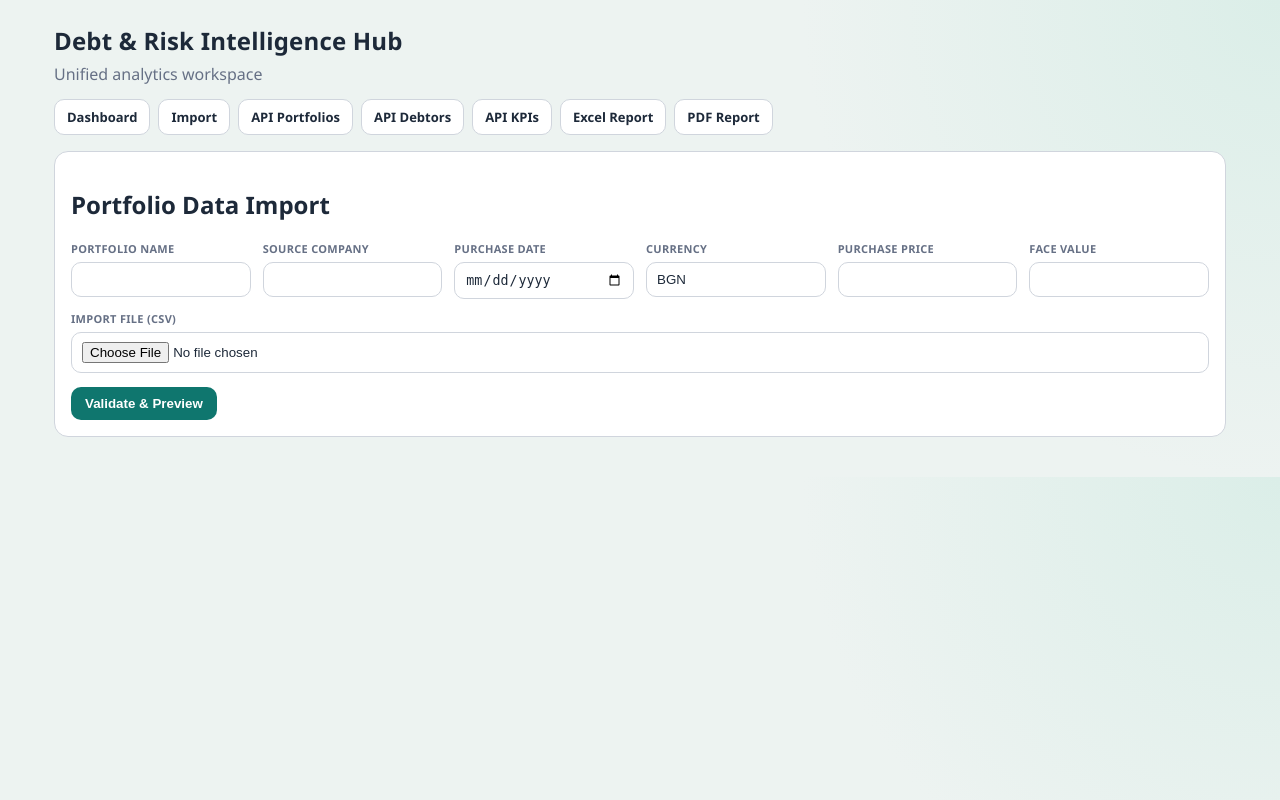
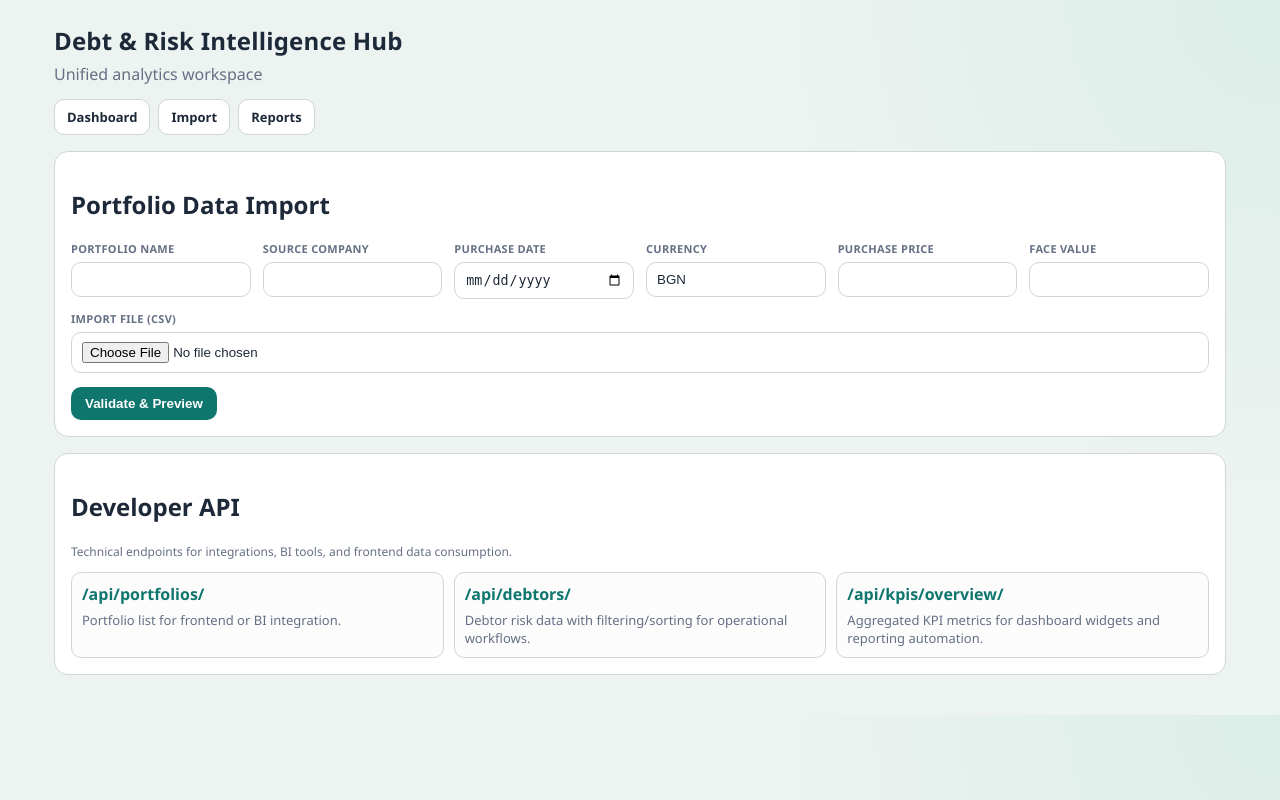
Before and after one commit to vegaFlex/debt-risk-intelligence-hub, a Django app: page /portfolio/import/ in a window 1280 px wide. Run offline with Django 5.2, Linux system fonts and the light colour scheme.

Commit message:
feat: add report preview page and separate developer API section

```diff
--- a/apps/dashboard/templates/dashboard/management_dashboard.html
+++ b/apps/dashboard/templates/dashboard/management_dashboard.html
@@ -40,8 +40,7 @@
     <div class="actions">
       <button type="submit" class="btn btn-primary">Apply Filters</button>
       <a href="?" class="btn btn-secondary">Reset</a>
-      <a class="btn btn-secondary" href="/reports/management/excel/?date_from={{ filters.date_from }}&date_to={{ filters.date_to }}">Download Excel</a>
-      <a class="btn btn-secondary" href="/reports/management/pdf/?date_from={{ filters.date_from }}&date_to={{ filters.date_to }}">Download PDF</a>
+      <a class="btn btn-secondary" href="/reports/management/?date_from={{ filters.date_from }}&date_to={{ filters.date_to }}">Open Report Preview</a>
     </div>
   </form>
 </section>
--- a/apps/reports/urls.py
+++ b/apps/reports/urls.py
@@ -1,9 +1,10 @@
 from django.urls import path
 
-from apps.reports.views import ManagementExcelReportView, ManagementPdfReportView
+from apps.reports.views import ManagementExcelReportView, ManagementPdfReportView, ManagementReportPreviewView
 
 
 urlpatterns = [
+    path('management/', ManagementReportPreviewView.as_view(), name='report-management-preview'),
     path('management/excel/', ManagementExcelReportView.as_view(), name='report-management-excel'),
     path('management/pdf/', ManagementPdfReportView.as_view(), name='report-management-pdf'),
 ]
--- a/static/css/app.css
+++ b/static/css/app.css
@@ -145,3 +145,26 @@ th { background: #f9fafb; font-size: 11px; text-transform: uppercase; color: var
   .app-shell { padding: 14px; }
   .brand { font-size: 22px; }
 }
+
+.dev-api { margin-top: 10px; }
+.api-grid {
+  display: grid;
+  grid-template-columns: repeat(auto-fit, minmax(250px, 1fr));
+  gap: 10px;
+}
+.api-item {
+  border: 1px solid var(--border);
+  border-radius: 10px;
+  padding: 10px;
+  background: #fcfcfd;
+}
+.api-item a {
+  font-weight: 700;
+  color: var(--brand);
+  text-decoration: none;
+}
+.api-item p {
+  margin: 6px 0 0;
+  color: var(--muted);
+  font-size: 13px;
+}
--- a/templates/base_app.html
+++ b/templates/base_app.html
@@ -19,11 +19,7 @@
     <nav class="nav">
       <a href="/dashboard/">Dashboard</a>
       <a href="/portfolio/import/">Import</a>
-      <a href="/api/portfolios/">API Portfolios</a>
-      <a href="/api/debtors/">API Debtors</a>
-      <a href="/api/kpis/overview/">API KPIs</a>
-      <a href="/reports/management/excel/">Excel Report</a>
-      <a href="/reports/management/pdf/">PDF Report</a>
+      <a href="/reports/management/">Reports</a>
     </nav>
 
     {% if messages %}
@@ -35,6 +31,25 @@
     {% endif %}
 
     {% block content %}{% endblock %}
+
+    <section class="card dev-api">
+      <h2>Developer API</h2>
+      <p class="small">Technical endpoints for integrations, BI tools, and frontend data consumption.</p>
+      <div class="api-grid">
+        <div class="api-item">
+          <a href="/api/portfolios/">/api/portfolios/</a>
+          <p>Portfolio list for frontend or BI integration.</p>
+        </div>
+        <div class="api-item">
+          <a href="/api/debtors/">/api/debtors/</a>
+          <p>Debtor risk data with filtering/sorting for operational workflows.</p>
+        </div>
+        <div class="api-item">
+          <a href="/api/kpis/overview/">/api/kpis/overview/</a>
+          <p>Aggregated KPI metrics for dashboard widgets and reporting automation.</p>
+        </div>
+      </div>
+    </section>
   </main>
 </body>
 </html>
```
Also changed, not shown: apps/reports/templates/reports/management_preview.html (added, +45 -0 lines), apps/reports/views.py (+17 -0 lines).
